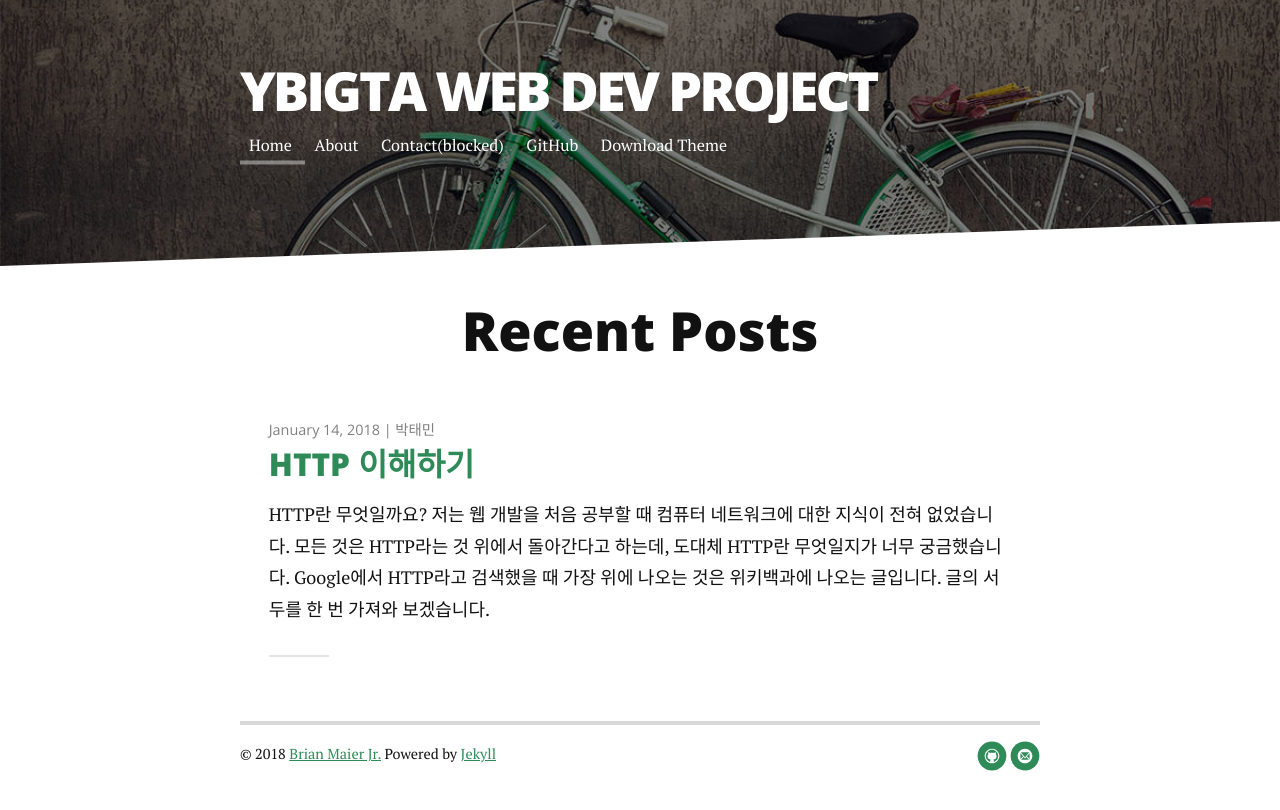
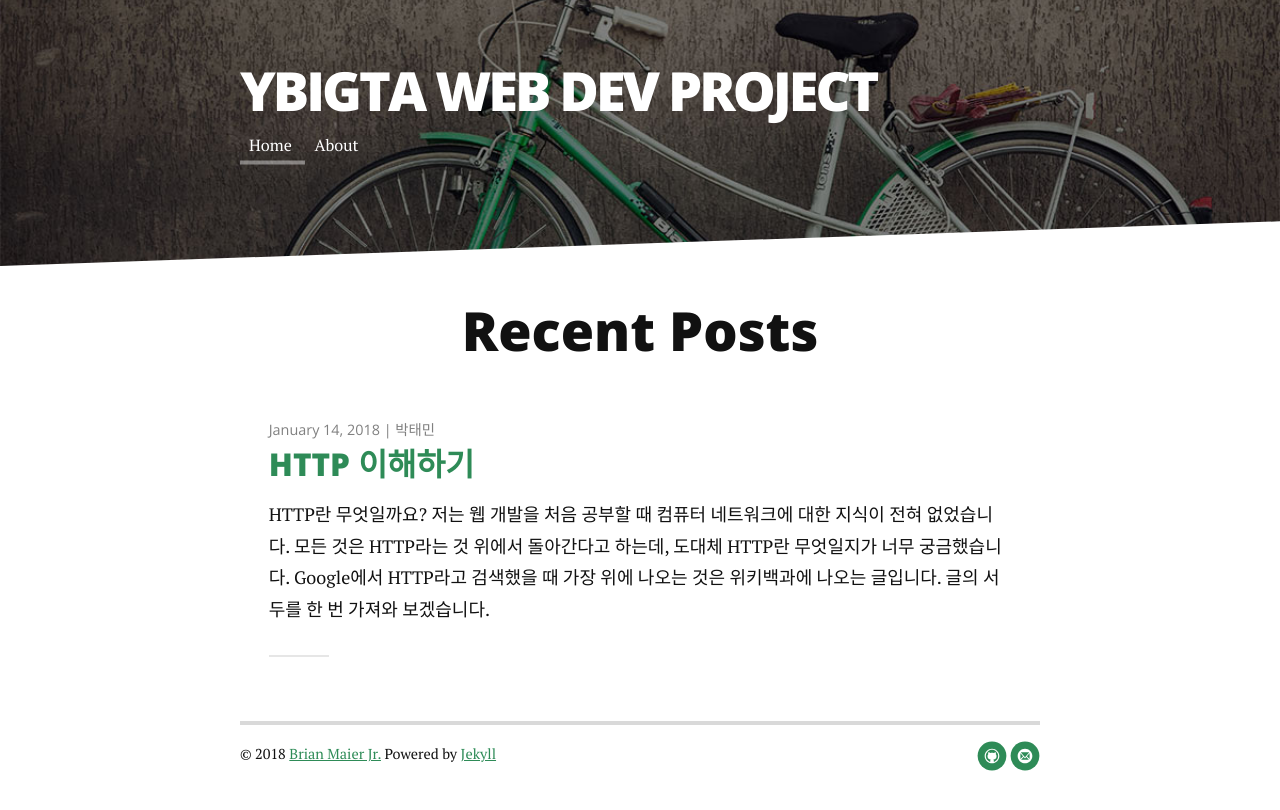
Before and after one commit to Pandaspedia/citizenblog, a Jekyll site: the page built from index.html, in a window 1280 px wide. Shown: the top 810 px of the page. Built offline with Jekyll 4.4.1, drawn with Linux system fonts in a browser that asks for light colours; nearby versions of some CDN libraries; some web fonts are replaced; the list of posts is cut into pages by our own code.

Commit message:
불필요한 메뉴 정리

```diff
--- a/_config.yml
+++ b/_config.yml
@@ -16,8 +16,6 @@
    url: /index.html
  - title: About
    url: /about
- - title: Contact(blocked)
-   url: /index.html
 
 social:
    github: ybigta-web-dev
--- a/_includes/header.html
+++ b/_includes/header.html
@@ -8,8 +8,8 @@
                      <a href="{{ link.url | prepend: site.baseurl }}">{{ link.title }}</a>
                  </li>
                  {% endfor %}
-                 <li> <a href="https://github.com/brianmaierjr/long-haul" target="_blank">GitHub</a></li>
-                 <li><a href="https://github.com/brianmaierjr/long-haul/archive/master.zip">Download Theme</a></li>
+                 <!-- <li> <a href="https://github.com/brianmaierjr/long-haul" target="_blank">GitHub</a></li> -->
+                 <!-- <li><a href="https://github.com/brianmaierjr/long-haul/archive/master.zip">Download Theme</a></li> -->
              </ul>
          </nav>
      </div>
```
